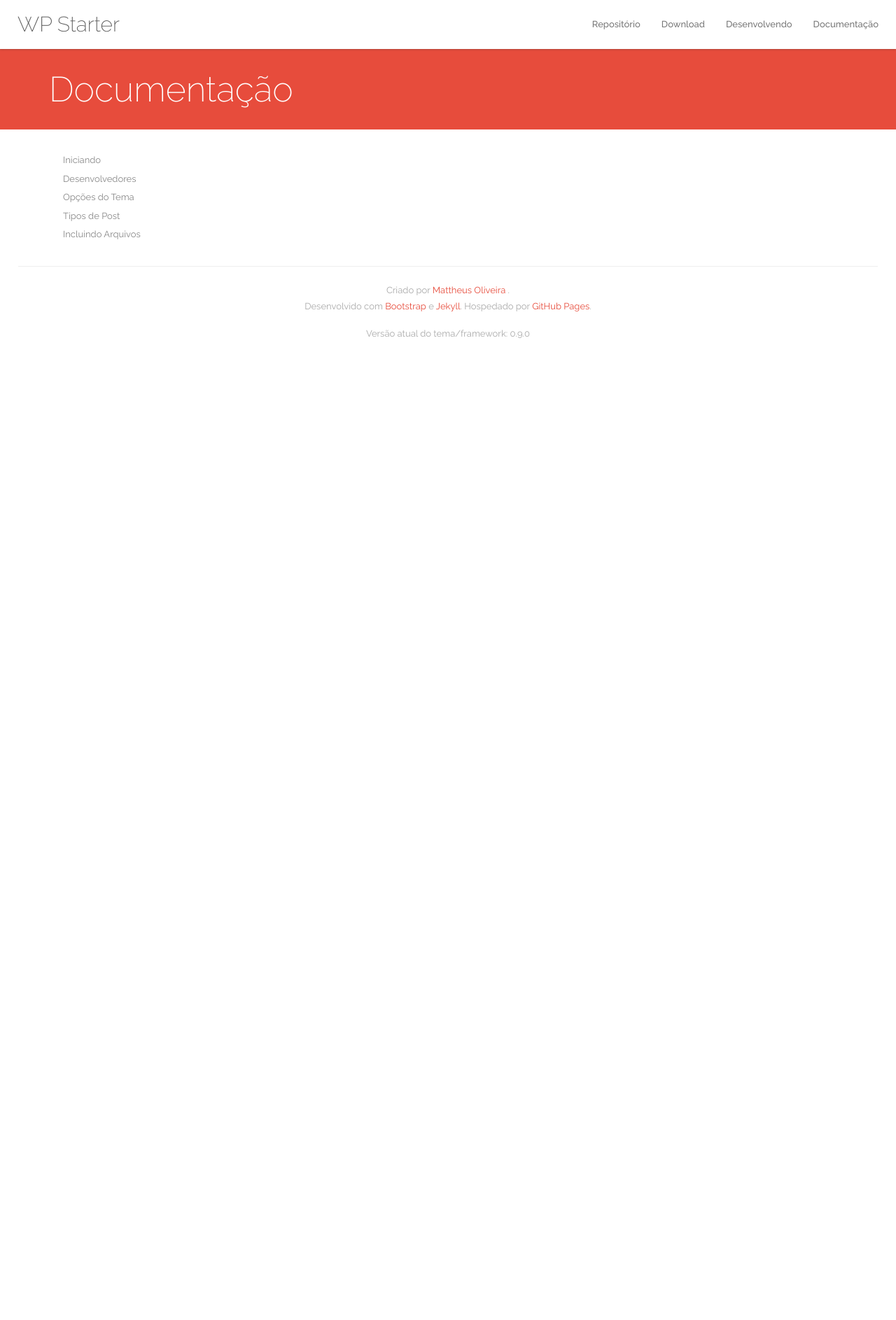
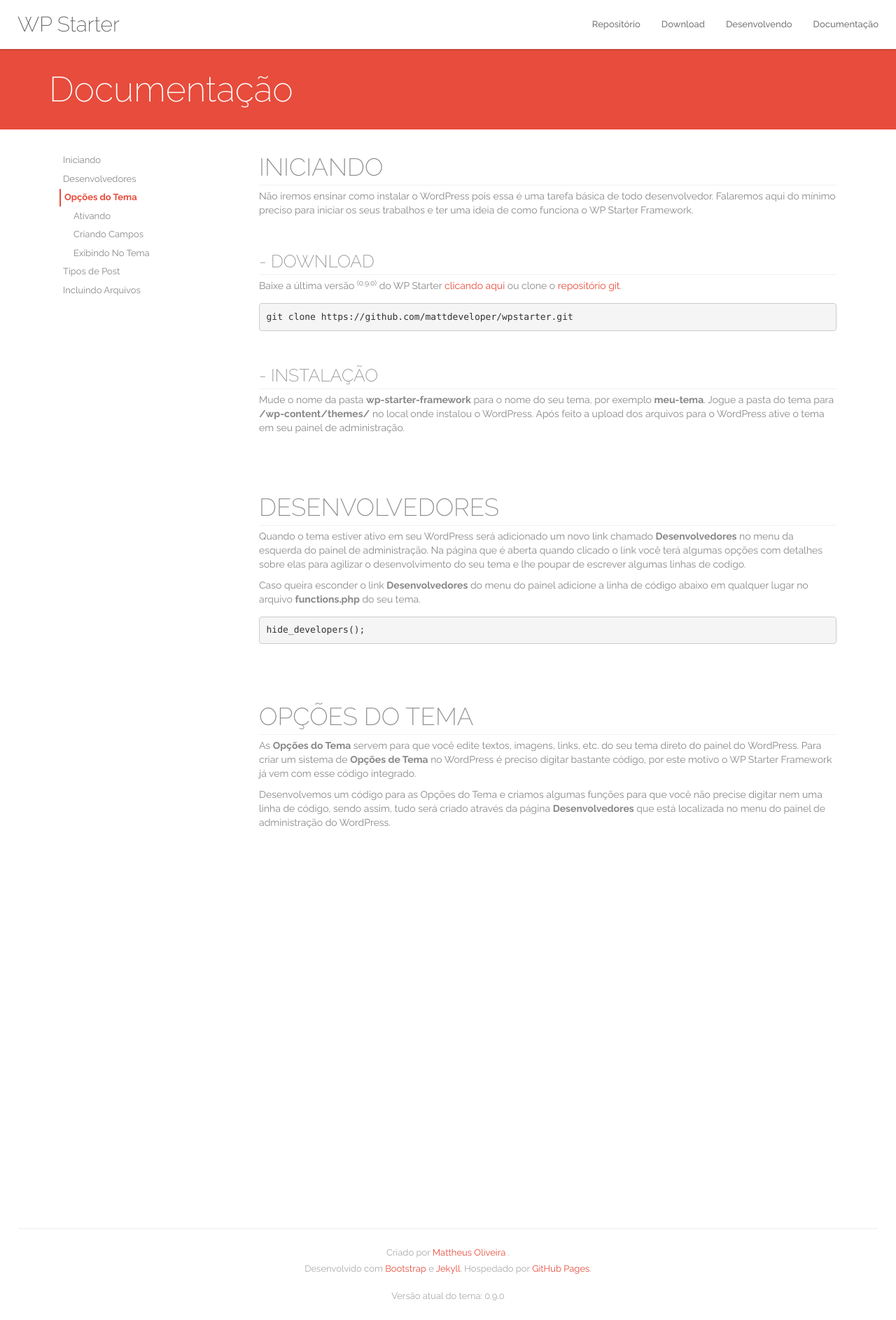
Before and after one commit to mayronceccon/devhelper, a PHP site: page /_site/doc/index.html in a window 1280 px wide. Shown: the whole page at 70% size. Before the commit the page ends 483 px from the top, so only its background shows below. Run offline with PHP 8.4, Linux system fonts and the light colour scheme; some libraries are stand-ins or nearby versions.

Commit message:
Change styles and add some content for doc

```diff
--- a/_site/doc/index.html
+++ b/_site/doc/index.html
@@ -9,18 +9,13 @@
 	<link rel="icon" href="http://mattdeveloper.github.io/wpstarter/assets/images/favicon.png" type="image/png" />
 
 	<link href='http://fonts.googleapis.com/css?family=Raleway:200,400,300,500,700' rel='stylesheet' type='text/css'>
-	<!-- <link rel="stylesheet" href="http://mattdeveloper.github.io/wpstarter/assets/css/font-awesome.min.css">
+	<link rel="stylesheet" href="http://mattdeveloper.github.io/wpstarter/assets/css/font-awesome.min.css">
 	<link rel="stylesheet" href="http://mattdeveloper.github.io/wpstarter/assets/css/bootstrap.min.css">
 	<link rel="stylesheet" href="http://mattdeveloper.github.io/wpstarter/assets/css/style.css">
-	<link rel="stylesheet" href="http://mattdeveloper.github.io/wpstarter/assets/css/fresco.css"> -->
-
-	<link rel="stylesheet" href="/assets/css/font-awesome.min.css">
-	<link rel="stylesheet" href="/assets/css/bootstrap.min.css">
-	<link rel="stylesheet" href="/assets/css/style.css">
-	<link rel="stylesheet" href="/assets/css/fresco.css">
+	<link rel="stylesheet" href="http://mattdeveloper.github.io/wpstarter/assets/css/fresco.css">
 </head>
 
-<body>
+<body data-spy="scroll" data-target=".docs-navbar">
 
 
 
@@ -66,11 +61,13 @@
 
 
 
-<div class="container" id="content">
+<div class="container" style="margin-top: 30px; margin-bottom: 30px;">
 <div class="row">
 <div class="col-md-12">
 
-  <!-- <div class="hidden-sm hidden-xs"><div class="space col-md-3" style="display: none;"></div></div> -->
+
+  <!-- NAVBAR -->
+  <div class="hidden-sm hidden-xs"><div class="space col-md-3" style="display: none;"></div></div>
   <nav class="col-md-3 hidden-sm hidden-xs docs-navbar">
     <ul class="nav">
       <li><a href="#getting-started">Iniciando</a>
@@ -107,6 +104,46 @@
     </ul>
   </nav><!-- end .docs-navbar -->
 
+
+  <!-- CONTENT -->
+  <article class="content col-md-9">
+
+    <!-- GETTING STARTED -->
+    <section id="getting-started" class="first">
+      <h2 class="section-title">Iniciando</h2>
+      <p>Não iremos ensinar como instalar o WordPress pois essa é uma tarefa básica de todo desenvolvedor. Falaremos aqui do mínimo preciso para iniciar os seus trabalhos e ter uma ideia de como funciona o WP Starter Framework.</p>
+    </section><!-- end .getting-started -->
+
+      <!-- GETTING STARTED -> Download -->
+      <section id="download">
+        <h3 class="section-title"> - Download</h4>
+        <p>Baixe a última versão <sup>(0.9.0)</sup> do WP Starter <a href="https://github.com/mattdeveloper/wpstarter/archive/master.zip" target="_blank">clicando aqui</a> ou clone o <a href="https://github.com/mattdeveloper/wpstarter" target="_blank">repositório git</a>.</p>
+        <pre>git clone https://github.com/mattdeveloper/wpstarter.git</pre>
+      </section><!-- end #download -->
+
+      <!-- GETTING STARTED -> Install -->
+      <section id="install">
+        <h3 class="section-title"> - Instalação</h4>
+        <p>Mude o nome da pasta <b>wp-starter-framework</b> para o nome do seu tema, por exemplo <b>meu-tema</b>. Jogue a pasta do tema para <b>/wp-content/themes/</b> no local onde instalou o WordPress. Após feito a upload dos arquivos para o WordPress ative o tema em seu painel de administração.</p>
+      </section><!-- end #install -->
+
+    <!-- DEVELOPERS -->
+    <section id="developers">
+      <h2 class="section-title">Desenvolvedores</h2>
+      <p>Quando o tema estiver ativo em seu WordPress será adicionado um novo link chamado <strong>Desenvolvedores</strong> no menu da esquerda do painel de administração. Na página que é aberta quando clicado o link você terá algumas opções com detalhes sobre elas para agilizar o desenvolvimento do seu tema e lhe poupar de escrever algumas linhas de codigo.</p>
+      <p>Caso queira esconder o link <b>Desenvolvedores</b> do menu do painel adicione a linha de código abaixo em qualquer lugar no arquivo <b>functions.php</b> do seu tema.</p>
+      <pre>hide_developers();</pre>
+    </section><!-- end #developers -->
+
+    <!-- THEME OPTIONS -->
+    <section id="theme-options">
+      <h2 class="section-title">Opções do Tema</h2>
+      <p>As <strong>Opções do Tema</strong> servem para que você edite textos, imagens, links, etc. do seu tema direto do painel do WordPress. Para criar um sistema de <strong>Opções de Tema</strong> no WordPress é preciso digitar bastante código, por este motivo o WP Starter Framework já vem com esse código integrado.</p>
+      <p>Desenvolvemos um código para as Opções do Tema e criamos algumas funções para que você não precise digitar nem uma linha de código, sendo assim, tudo será criado através da página <strong>Desenvolvedores</strong> que está localizada no menu do painel de administração do WordPress.</p>
+    </section><!-- end #theme-options -->
+
+  </article><!-- end .content -->
+
 </div><!-- end .col-md-12 -->
 </div><!-- end .row -->
 </div><!-- end #content -->
@@ -121,7 +158,7 @@
 
       <p>Criado por <a href="http://mattdeveloper.com/" target="_blank">Mattheus Oliveira</a> .</p>
       <p>Desenvolvido com <a href="http://getbootstrap.com/" target="_blank">Bootstrap</a> e <a href="http://jekyllrb.com/" target="_blank">Jekyll</a>. Hospedado por <a href="https://pages.github.com/" target="_blank">GitHub Pages</a>.</p>
-      <p class="version">Versão atual do tema/framework: 0.9.0</p>
+      <p class="version">Versão atual do tema: 0.9.0</p>
 
     </div><!-- end .col-md-12 -->
   </div><!-- end .container -->
@@ -131,11 +168,33 @@
 
 <!-- SCRIPTS -->
 <script src="http://ajax.googleapis.com/ajax/libs/jquery/2.1.1/jquery.min.js"></script>
-<!-- <script src="http://mattdeveloper.github.io/wpstarter/assets/js/bootstrap.min.js"></script>
-<script src="http://mattdeveloper.github.io/wpstarter/assets/js/fresco.js"></script> -->
-
 <script src="http://mattdeveloper.github.io/wpstarter/assets/js/bootstrap.min.js"></script>
 <script src="http://mattdeveloper.github.io/wpstarter/assets/js/fresco.js"></script>
+
+<script>
+jQuery(document).ready(function($){
+
+  /* When Will Fixed */
+  var s = $("#doc .docs-navbar");
+  var pos = s.position();
+
+  /* On Scroll */
+  $(window).scroll(function() {
+    var windowpos = $(window).scrollTop();
+    var windowwid = $(window).width();
+
+    /* Fix */
+    if(windowpos >= 200 && windowwid > 768){
+      s.addClass("fixed");
+      $('#doc .space').css('display', 'block');
+      /* Not Fix */
+    }else{
+      s.removeClass("fixed");
+      $('#doc .space').css('display', 'none');
+    }
+  });
+});
+</script>
 
 
 
--- a/assets/css/style.css
+++ b/assets/css/style.css
@@ -2,6 +2,7 @@
 	GENERAL CSS
 =============================================================== */
 body {
+	color: #888;
 	overflow-x: hidden;
 	max-width: 1920px;
 	font-family: 'Raleway', sans-serif;
@@ -290,10 +291,10 @@ footer.global {
 
 
 /* ===============================================================
-		HOME
+		DOC
 =============================================================== */
 #doc {
-
+	padding-bottom: 500px;
 }
 
 /* ----- PAGE TITLE ----- */
@@ -313,6 +314,11 @@ footer.global {
 
 }
 
+#doc .docs-navbar.fixed {
+	top: 15px;
+	position: fixed;
+}
+
 	#doc .docs-navbar ul {
 		margin: 0;
 		padding: 0;
@@ -327,14 +333,32 @@ footer.global {
 		}
 
 		#doc .docs-navbar ul li:hover > ul {
+			/* display: block; */
+		}
+
+		#doc .docs-navbar ul li.active > ul {
 			display: block;
 		}
 
-			#doc .docs-navbar ul li a {
+		#doc .docs-navbar ul li.active a {
+			color: #e74c3c;
+			font-weight: 700;
+			border-left: 2px solid #e74c3c;
+		}
+
+			#doc .docs-navbar ul li a, #doc .docs-navbar ul li.active ul a {
 				background: none;
+				border: none;
+
 				color: #888;
+				font-weight: 400;
+
 				display: block;
 				padding: 3px 0px 3px 5px;
+			}
+
+			#doc .docs-navbar ul li.active ul a:hover {
+				color: #e74c3c;
 			}
 
 			#doc .docs-navbar ul li a:hover {
@@ -352,8 +376,41 @@ footer.global {
 					list-style: none;
 				}
 
-/* ----- CONTENT ----- */
-#content {
-	margin-top: 30px;
-	margin-bottom: 30px;
+/* ----- Sections ----- */
+#doc .content section {
+	margin-bottom: 40px;
+	padding-top: 40px;
 }
+
+	#doc .content section.first {
+		padding-top: 0;
+	}
+
+/* ----- Title Level 2 ----- */
+#doc .content section h2.section-title {
+	border-bottom: 1px solid #f1f1f1;
+
+	font-size: 35px;
+	font-weight: 100;
+	text-transform: uppercase;
+
+	margin: 5px 0;
+	padding: 0 0 5px;
+}
+
+/* ----- Title Level 3 ----- */
+#doc .content section h3.section-title {
+	border-bottom: 1px solid #f1f1f1;
+
+	font-size: 25px;
+	font-weight: 100;
+	text-transform: uppercase;
+
+	margin: -30px 0 5px;
+	padding: 0 0 5px;
+}
+
+/* ----- Pre ----- */
+#doc .content section pre {
+	margin: 15px 0;
+}
```
Also changed, not shown: _includes/footer.html (+26 -4 lines), _includes/header.html (+3 -8 lines), _layouts/doc.html (+44 -2 lines), _site/assets/css/style.css (+64 -7 lines), _site/index.html (+29 -12 lines).
